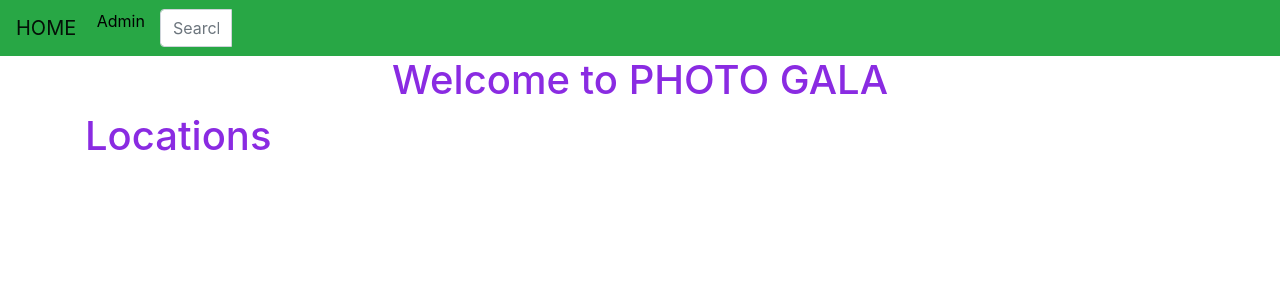
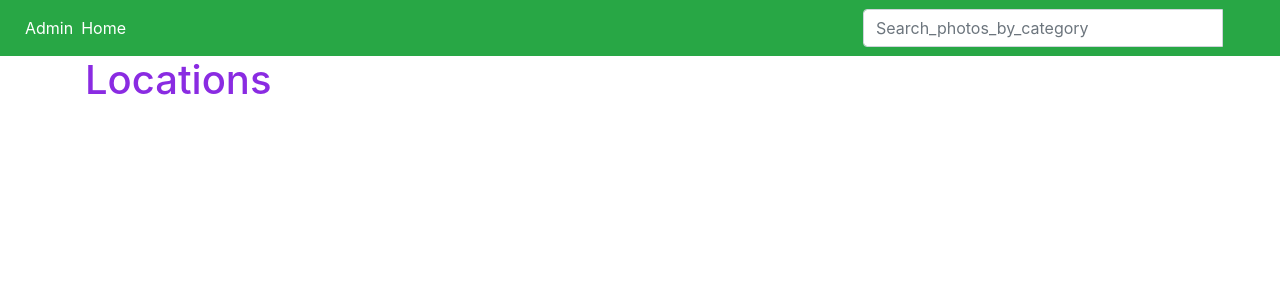
Before and after one commit to lizgi/photo-gala, a Django app: page / in a window 1280 px wide. Shown: the top 300 px of the page. Run offline with Django 3.2, Linux system fonts and the light colour scheme; data that the repository does not hold is empty; some libraries are stand-ins or nearby versions.

Commit message:
format navbar

```diff
--- a/galaa/templates/navbar.html
+++ b/galaa/templates/navbar.html
@@ -1,50 +1,36 @@
 <!DOCTYPE html>
 <html lang="en">
 <head>
-
   <meta charset="utf-8">
   <meta name="viewport" content="width=device-width, initial-scale=1">
 </head>
 <body>
-    <nav class="navbar navbar-expand-lg navbar-light bg-success">
-        <a class="navbar-brand" href="#">HOME</a>
-        <button class="navbar-toggler" type="button" data-toggle="collapse" data-target="#navbarSupportedContent" aria-controls="navbarSupportedContent" aria-expanded="false" aria-label="Toggle navigation">
+    <nav class="navbar navbar-expand-lg navbar-light bg-success fixed-top navi">
+      <a style ="color:black;" href="/admin" class="nav-item text-white" active-color="black"><i class="fas fa-user-tie text-white"></i>&nbsp;  Admin</a>
+        <button class="navbar-toggler" type="button" data-toggle="collapse" data-target="#navbarNavAltMarkup" aria-controls="navbarNavAltMarkup" aria-expanded="false" aria-label="Toggle navigation">
           <span class="navbar-toggler-icon"></span>
         </button>
-
-        <div class="collapse navbar-collapse" id="navbarSupportedContent">
-          <ul class="navbar-nav mr-auto">
-            <li class="nav-item active">
-              <a style ="color:black;" href="/admin" class="nav-item" active-color="black">&nbsp;Admin</a>
-            </li>
-
-
-
-
-            <li class="nav-item dropdown">
-              {% for location in locations%}
-                    <!-- loop through all the images -->
-                    <a class="loc" href="/?location={{location.id}}">
-                        {{location.name}}
-                    </a>
-                {% endfor %}
-
-            </li>
-
-            <div class="col-sm-4 col-md-4 navbar-right">
-
-              <form class="navbar-form" role="search" action="{% url 'search_results' %}">
-
-                <div class="input-group">
-                  <input type="text" class="form-control" placeholder="Search photo" name="photo">
-                  <div class="input-group-btn">
-                    <button class="btn btn-default" type="submit"><i class="glyphicon glyphicon-search"></i></button>
-                  </div>
-                </div>
-
-              </form>
+        <div class="collapse navbar-collapse " id="navbarNavAltMarkup">
+          <div class="navbar-nav text-white">
+            <ul class="navbar-nav me-auto mb-2 mb-lg-0">
+              <li class="nav-item">
+                <a class="nav-link active text-white" aria-current="page" href="/">Home</a>
+              </li>
+            </ul>
+          </div>
+        </div>
+        <!-- Adding a search form  -->
+      <div class="col-sm-4 col-md-4 navbar-right">
+        <form class="navbar-form" role="search" action="{% url 'search_results' %}">
+          <div class="input-group">
+            <input type="text" class="form-control" placeholder="Search_photos_by_category" name="photos">
+            <div class="input-group-btn">
+              <button class="btn btn-default" type="submit"><i class="fa fa-search text-white" aria-hidden="true"></i></button>
             </div>
-        </div>
-      </nav>
+          </div>
+        </form>
+      </div>
+      <!-- search form end -->
+    </nav>
 </body>
 </html>
```
